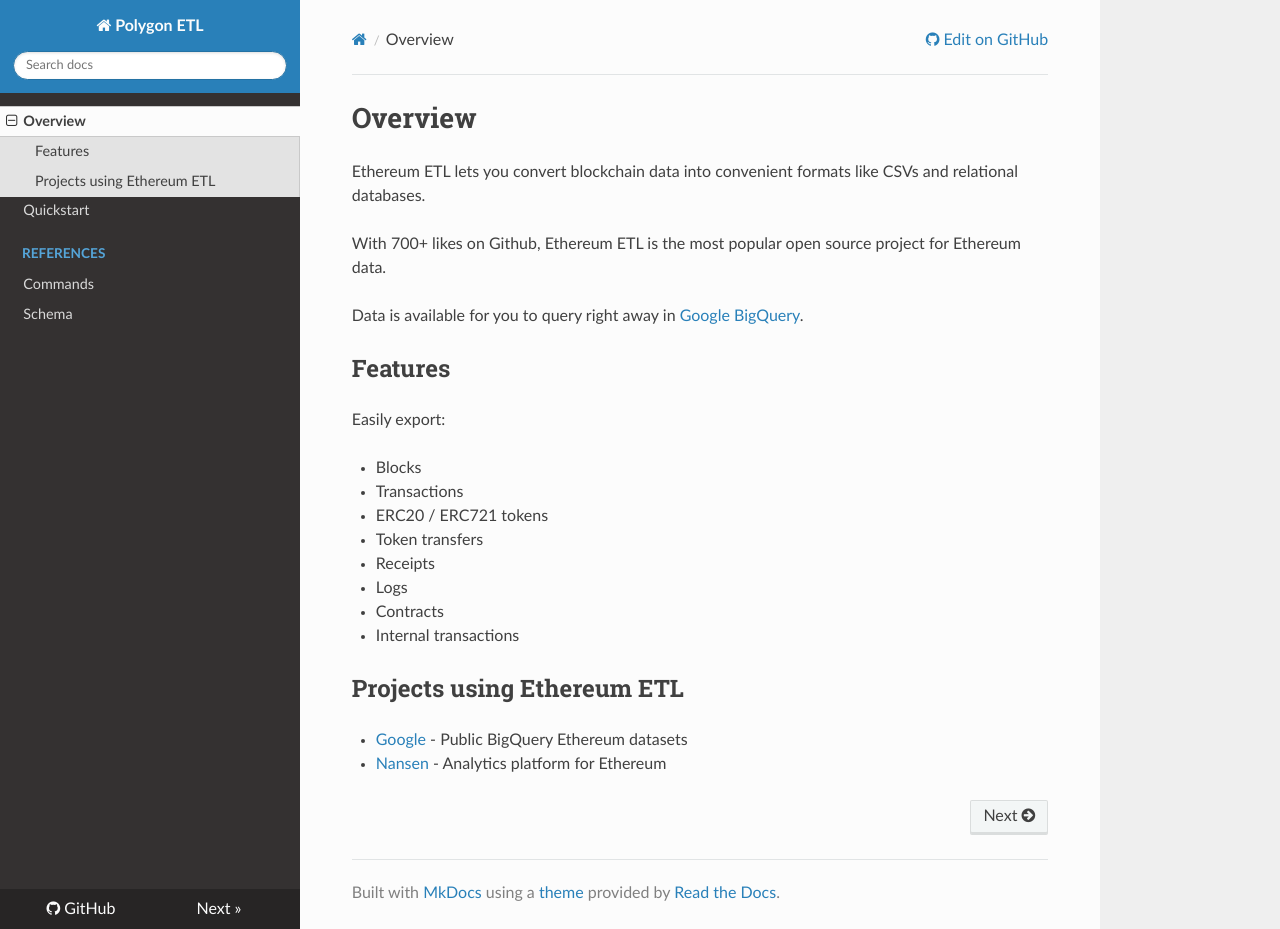
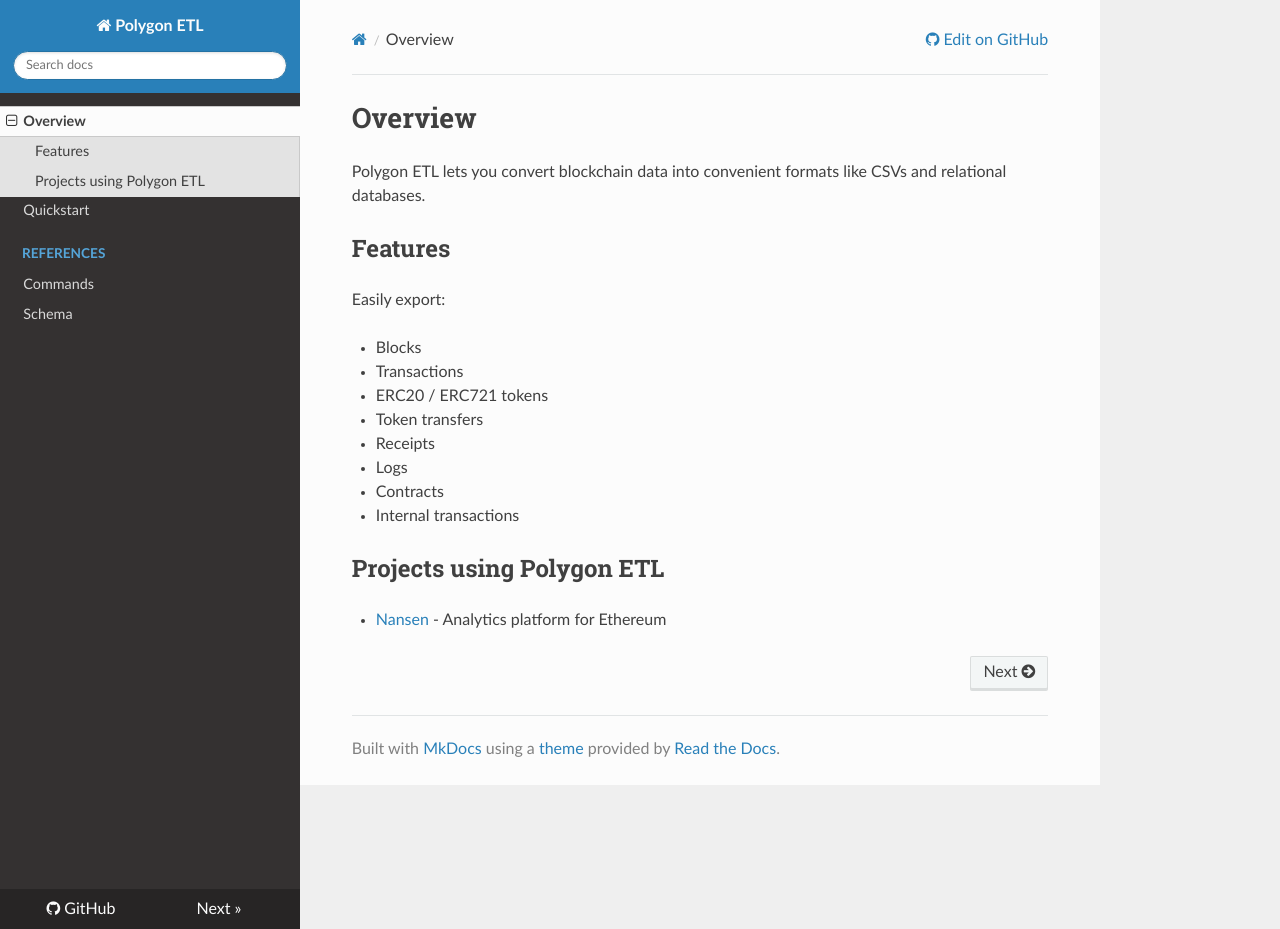
Before and after one commit to blockchain-etl/polygon-etl, an MkDocs documentation site: the page built from docs/index.md, in a window 1280 px wide and 929 px high. Built offline with MkDocs 1.6.1, drawn with Linux system fonts in a browser that asks for light colours; nearby versions of some CDN libraries.

Commit message:
rename eth-etl to polygon-etl

```diff
--- a/docs/index.md
+++ b/docs/index.md
@@ -1,24 +1,20 @@
 # Overview
 
-Ethereum ETL lets you convert blockchain data into convenient formats like CSVs and relational databases.
-
-With 700+ likes on Github, Ethereum ETL is the most popular open source project for Ethereum data.
-
-Data is available for you to query right away in [Google BigQuery](https://goo.gl/oY5BCQ).
+Polygon ETL lets you convert blockchain data into convenient formats like CSVs and relational databases.
 
 ## Features
 
 Easily export:
 
-* Blocks
-* Transactions
-* ERC20 / ERC721 tokens
-* Token transfers
-* Receipts
-* Logs
-* Contracts
-* Internal transactions
+- Blocks
+- Transactions
+- ERC20 / ERC721 tokens
+- Token transfers
+- Receipts
+- Logs
+- Contracts
+- Internal transactions
 
-## Projects using Ethereum ETL
-* [Google](https://goo.gl/oY5BCQ) - Public BigQuery Ethereum datasets
-* [Nansen](https://nansen.ai/?ref=polygonetl) - Analytics platform for Ethereum
+## Projects using Polygon ETL
+
+- [Nansen](https://nansen.ai/?ref=polygonetl) - Analytics platform for Ethereum
```
